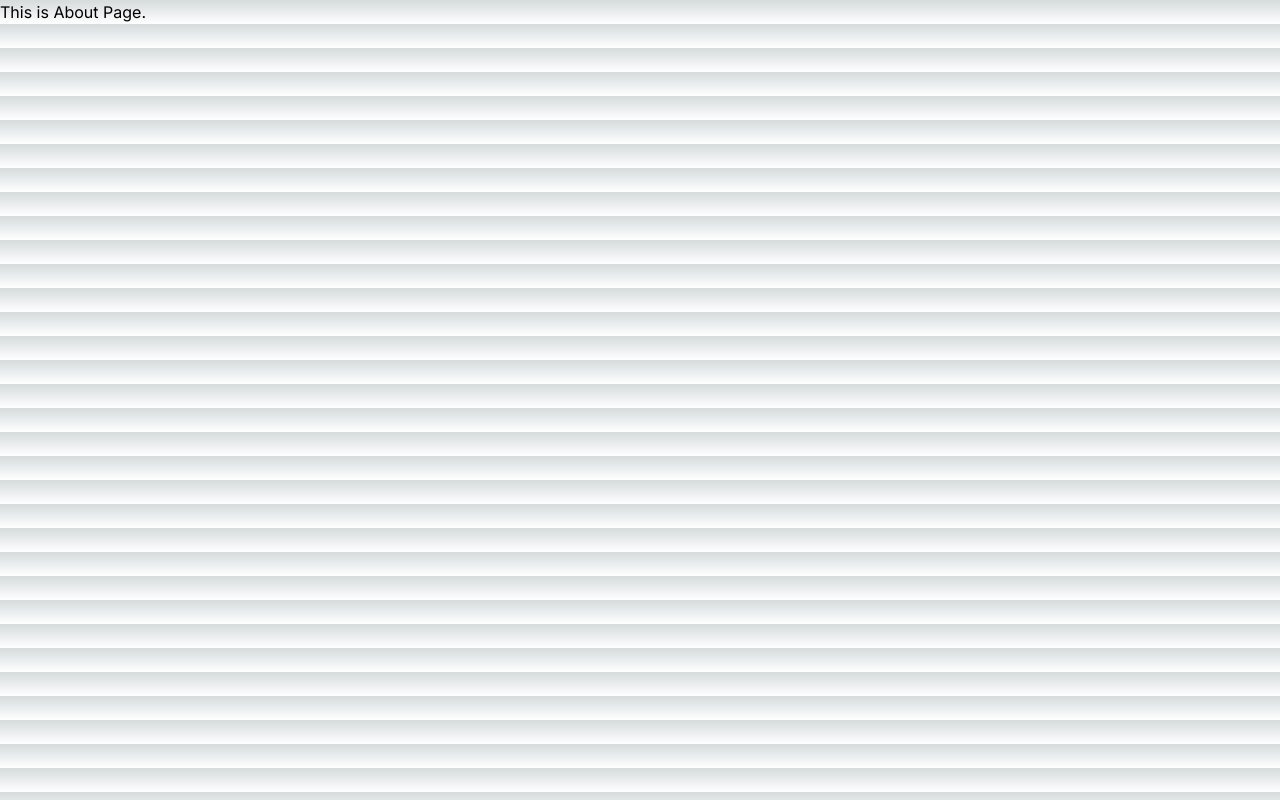
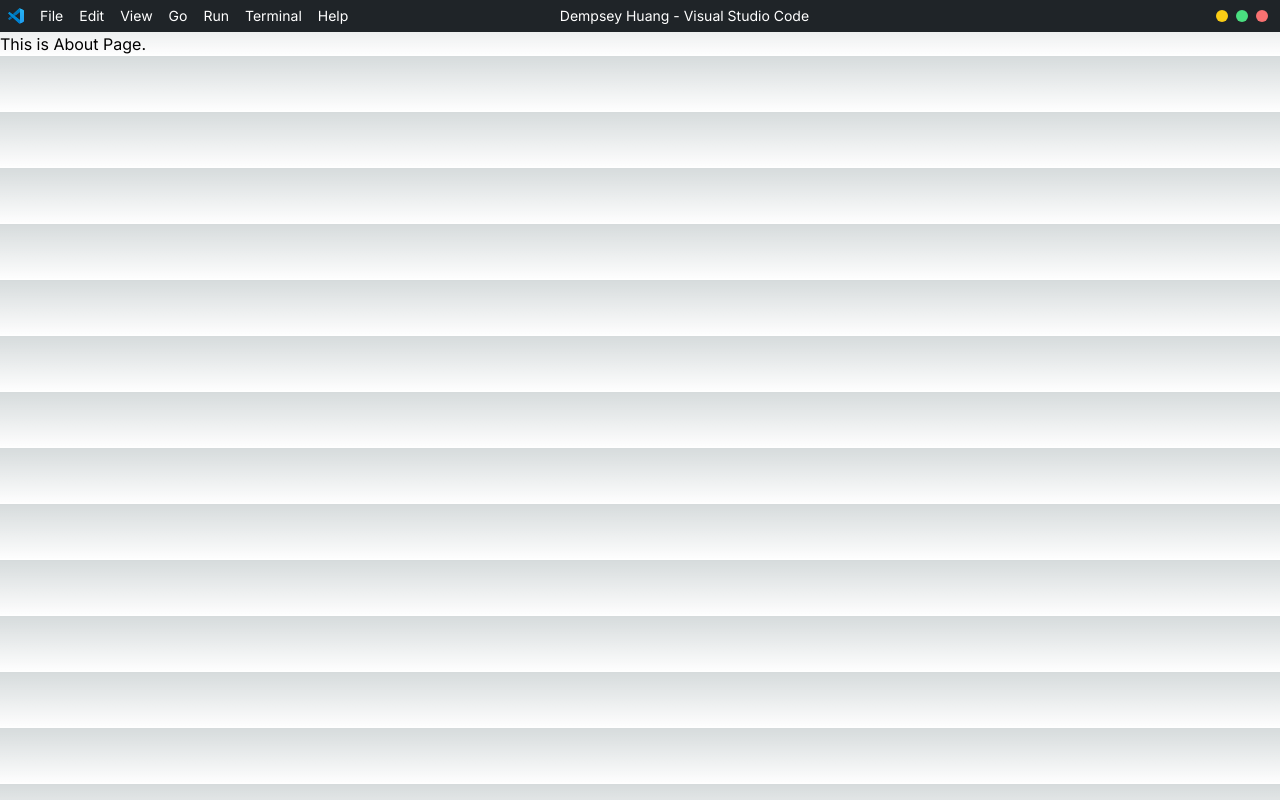
Before and after one commit to allpass122/vscode-portfolio-next13, a Next.js app: page /about in a window 1280 px wide. Built offline with nearby package versions, Linux system fonts and the light colour scheme.

Commit message:
feat: layout header-bar

```diff
--- a/package.json
+++ b/package.json
@@ -25,6 +25,8 @@
     "eslint-plugin-prettier": "^5.1.3",
     "eslint-plugin-react": "^7.33.2",
     "postcss": "^8",
+    "prettier": "^3.2.4",
+    "prettier-plugin-tailwindcss": "^0.5.11",
     "tailwindcss": "^3.3.0",
     "typescript": "^5"
   }
--- a/src/app/layout.tsx
+++ b/src/app/layout.tsx
@@ -1,5 +1,6 @@
 import type { Metadata } from "next";
 import { Inter } from "next/font/google";
+import Image from "next/image";
 import "./globals.css";
 
 const inter = Inter({ subsets: ["latin"] });
@@ -12,6 +13,37 @@ export const metadata: Metadata = {
   description: "tailwindcss + nextjs + typescript",
 };
 
+function HeaderBar() {
+  return (
+    <div className="text-white bg-dark-primary flex h-8 select-none items-center px-2">
+      <Image
+        src="/vscode_icon.svg"
+        alt="vscode logo"
+        height={16}
+        width={16}
+      />
+      <div className="ml-2 mr-auto flex flex-auto flex-wrap content-center">
+        {["File", "Edit", "View", "Go", "Run", "Terminal", "Help"].map((text) => (
+          <p
+            className="hover:bg-slate-400 cursor-pointer rounded-sm px-2 py-0.5 text-sm"
+            key={text}
+          >
+            {text}
+          </p>
+        ))}
+      </div>
+      <p className="font-mono center flex flex-auto text-center text-sm">
+        {"Dempsey Huang - Visual Studio Code"}
+      </p>
+      <div className="ml-auto flex flex-auto">
+        <span className="bg-yellow-400 ml-auto mr-1 flex size-3 cursor-pointer rounded-full"></span>
+        <span className="bg-green-400 mx-1 flex size-3 cursor-pointer rounded-full"></span>
+        <span className="bg-red-400 mx-1 flex size-3 cursor-pointer rounded-full"></span>
+      </div>
+    </div>
+  );
+}
+
 export default function RootLayout({
   children,
 }: Readonly<{
@@ -19,7 +51,10 @@ export default function RootLayout({
 }>) {
   return (
     <html lang="en">
-      <body className={inter.className}>{children}</body>
+      <body className={inter.className}>
+        <HeaderBar />
+        {children}
+      </body>
     </html>
   );
 }
--- a/src/app/page.tsx
+++ b/src/app/page.tsx
@@ -3,12 +3,12 @@ import Image from "next/image";
 export default function Home() {
   return (
     <main className="flex min-h-screen flex-col items-center justify-between p-24">
-      <div className="z-10 max-w-5xl w-full items-center justify-between font-mono text-sm lg:flex">
-        <p className="fixed left-0 top-0 flex w-full justify-center border-b border-gray-300 bg-gradient-to-b from-zinc-200 pb-6 pt-8 backdrop-blur-2xl dark:border-neutral-800 dark:bg-zinc-800/30 dark:from-inherit lg:static lg:w-auto  lg:rounded-xl lg:border lg:bg-gray-200 lg:p-4 lg:dark:bg-zinc-800/30">
+      <div className="font-mono z-10 w-full max-w-5xl items-center justify-between text-sm lg:flex">
+        <p className="border-gray-300 from-zinc-200 dark:border-neutral-800 dark:bg-zinc-800/30 dark:from-inherit lg:bg-gray-200 lg:dark:bg-zinc-800/30 fixed left-0 top-0 flex w-full justify-center border-b bg-gradient-to-b pb-6 pt-8 backdrop-blur-2xl  lg:static lg:w-auto lg:rounded-xl lg:border lg:p-4">
           Get started by editing&nbsp;
           <code className="font-mono font-bold">src/app/page.tsx</code>
         </p>
-        <div className="fixed bottom-0 left-0 flex h-48 w-full items-end justify-center bg-gradient-to-t from-white via-white dark:from-black dark:via-black lg:static lg:h-auto lg:w-auto lg:bg-none">
+        <div className="from-white via-white dark:from-black dark:via-black fixed bottom-0 left-0 flex h-48 w-full items-end justify-center bg-gradient-to-t lg:static lg:h-auto lg:w-auto lg:bg-none">
           <a
             className="pointer-events-none flex place-items-center gap-2 p-8 lg:pointer-events-auto lg:p-0"
             href="https://vercel.com?utm_source=create-next-app&utm_medium=appdir-template&utm_campaign=create-next-app"
@@ -28,7 +28,7 @@ export default function Home() {
         </div>
       </div>
 
-      <div className="relative flex place-items-center before:absolute before:h-[300px] before:w-full sm:before:w-[480px] before:-translate-x-1/2 before:rounded-full before:bg-gradient-radial before:from-white before:to-transparent before:blur-2xl before:content-[''] after:absolute after:-z-20 after:h-[180px] after:w-full sm:after:w-[240px] after:translate-x-1/3 after:bg-gradient-conic after:from-sky-200 after:via-blue-200 after:blur-2xl after:content-[''] before:dark:bg-gradient-to-br before:dark:from-transparent before:dark:to-blue-700 before:dark:opacity-10 after:dark:from-sky-900 after:dark:via-[#0141ff] after:dark:opacity-40 before:lg:h-[360px] z-[-1]">
+      <div className="before:from-white before:to-transparent after:from-sky-200 after:via-blue-200 before:dark:from-transparent before:dark:to-blue-700 after:dark:from-sky-900 relative z-[-1] flex place-items-center before:absolute before:h-[300px] before:w-full before:-translate-x-1/2 before:rounded-full before:bg-gradient-radial before:blur-2xl before:content-[''] after:absolute after:-z-20 after:h-[180px] after:w-full after:translate-x-1/3 after:bg-gradient-conic after:blur-2xl after:content-[''] sm:before:w-[480px] sm:after:w-[240px] before:lg:h-[360px] before:dark:bg-gradient-to-br before:dark:opacity-10 after:dark:via-[#0141ff] after:dark:opacity-40">
         <Image
           className="relative dark:drop-shadow-[0_0_0.3rem_#ffffff70] dark:invert"
           src="/next.svg"
@@ -39,10 +39,10 @@ export default function Home() {
         />
       </div>
 
-      <div className="mb-32 grid text-center lg:max-w-5xl lg:w-full lg:mb-0 lg:grid-cols-4 lg:text-left">
+      <div className="mb-32 grid text-center lg:mb-0 lg:w-full lg:max-w-5xl lg:grid-cols-4 lg:text-left">
         <a
           href="https://nextjs.org/docs?utm_source=create-next-app&utm_medium=appdir-template&utm_campaign=create-next-app"
-          className="group rounded-lg border border-transparent px-5 py-4 transition-colors hover:border-gray-300 hover:bg-gray-100 hover:dark:border-neutral-700 hover:dark:bg-neutral-800/30"
+          className="border-transparent hover:border-gray-300 hover:bg-gray-100 hover:dark:border-neutral-700 hover:dark:bg-neutral-800/30 group rounded-lg border px-5 py-4 transition-colors"
           target="_blank"
           rel="noopener noreferrer"
         >
@@ -59,7 +59,7 @@ export default function Home() {
 
         <a
           href="https://nextjs.org/learn?utm_source=create-next-app&utm_medium=appdir-template-tw&utm_campaign=create-next-app"
-          className="group rounded-lg border border-transparent px-5 py-4 transition-colors hover:border-gray-300 hover:bg-gray-100 hover:dark:border-neutral-700 hover:dark:bg-neutral-800/30"
+          className="border-transparent hover:border-gray-300 hover:bg-gray-100 hover:dark:border-neutral-700 hover:dark:bg-neutral-800/30 group rounded-lg border px-5 py-4 transition-colors"
           target="_blank"
           rel="noopener noreferrer"
         >
@@ -76,7 +76,7 @@ export default function Home() {
 
         <a
           href="https://vercel.com/templates?framework=next.js&utm_source=create-next-app&utm_medium=appdir-template&utm_campaign=create-next-app"
-          className="group rounded-lg border border-transparent px-5 py-4 transition-colors hover:border-gray-300 hover:bg-gray-100 hover:dark:border-neutral-700 hover:dark:bg-neutral-800/30"
+          className="border-transparent hover:border-gray-300 hover:bg-gray-100 hover:dark:border-neutral-700 hover:dark:bg-neutral-800/30 group rounded-lg border px-5 py-4 transition-colors"
           target="_blank"
           rel="noopener noreferrer"
         >
@@ -93,7 +93,7 @@ export default function Home() {
 
         <a
           href="https://vercel.com/new?utm_source=create-next-app&utm_medium=appdir-template&utm_campaign=create-next-app"
-          className="group rounded-lg border border-transparent px-5 py-4 transition-colors hover:border-gray-300 hover:bg-gray-100 hover:dark:border-neutral-700 hover:dark:bg-neutral-800/30"
+          className="border-transparent hover:border-gray-300 hover:bg-gray-100 hover:dark:border-neutral-700 hover:dark:bg-neutral-800/30 group rounded-lg border px-5 py-4 transition-colors"
           target="_blank"
           rel="noopener noreferrer"
         >
@@ -103,7 +103,7 @@ export default function Home() {
               -&gt;
             </span>
           </h2>
-          <p className={"m-0 max-w-[30ch] text-sm opacity-50 text-balance"}>
+          <p className={"m-0 max-w-[30ch] text-balance text-sm opacity-50"}>
             Instantly deploy your Next.js site to a shareable URL with Vercel.
           </p>
         </a>
--- a/tailwind.config.ts
+++ b/tailwind.config.ts
@@ -7,11 +7,24 @@ const config: Config = {
     "./src/app/**/*.{js,ts,jsx,tsx,mdx}",
   ],
   theme: {
+    screens: {
+      sm: "480px",
+      md: "768px",
+      lg: "976px",
+      xl: "1440px",
+    },
+    fontFamily: {
+      sans: ["Graphik", "sans-serif"],
+      serif: ["Merriweather", "serif"],
+    },
     extend: {
       backgroundImage: {
         "gradient-radial": "radial-gradient(var(--tw-gradient-stops))",
-        "gradient-conic":
-          "conic-gradient(from 180deg at 50% 50%, var(--tw-gradient-stops))",
+        "gradient-conic": "conic-gradient(from 180deg at 50% 50%, var(--tw-gradient-stops))",
+      },
+      colors: {
+        "dark-primary": "#1f2428",
+        "dark-second": "#24292e",
       },
     },
   },
```
Also changed, not shown: .prettierrc.json, public/vscode_icon.svg (added), 1 other file (tests, documents, lock files or other folders).
